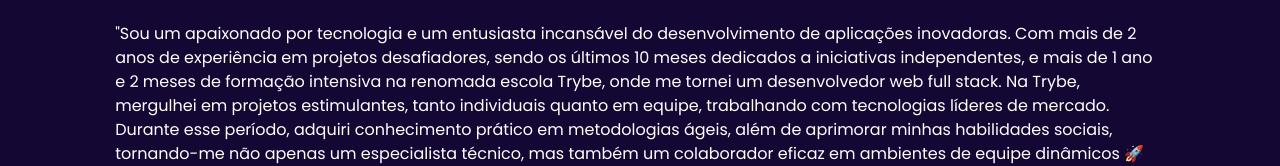
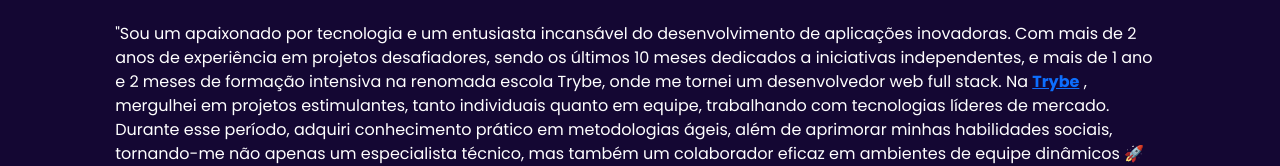
Before and after one commit to AlexyOliveira/AlexyOliveira.github.io, a React (Vite) app: page / in a window 1280 px wide. Shown: the part 1128-1294 px from the top of the page. Built offline with nearby package versions, Linux system fonts and the light colour scheme.

Commit message:
Update About.jsx

```diff
--- a/src/components/About.jsx
+++ b/src/components/About.jsx
@@ -26,7 +26,9 @@ export default function About() {
 
 "Sou um apaixonado por tecnologia e um entusiasta incansável do desenvolvimento de aplicações inovadoras. Com mais de 2 anos de experiência em projetos desafiadores, sendo os últimos 10 meses dedicados a iniciativas independentes, e mais de 1 ano e 2 meses de formação intensiva na renomada escola Trybe, onde me tornei um desenvolvedor web full stack.
 
-Na Trybe, mergulhei em projetos estimulantes, tanto individuais quanto em equipe, trabalhando com tecnologias líderes de mercado. Durante esse período, adquiri conhecimento prático em metodologias ágeis, além de aprimorar minhas habilidades sociais, tornando-me não apenas um especialista técnico, mas também um colaborador eficaz em ambientes de equipe dinâmicos 🚀🚀.
+Na <a target="_blank" href="https://www.betrybe.com/">
+            <strong>Trybe</strong>
+          </a>{" "}, mergulhei em projetos estimulantes, tanto individuais quanto em equipe, trabalhando com tecnologias líderes de mercado. Durante esse período, adquiri conhecimento prático em metodologias ágeis, além de aprimorar minhas habilidades sociais, tornando-me não apenas um especialista técnico, mas também um colaborador eficaz em ambientes de equipe dinâmicos 🚀🚀.
 
 Minhas habilidades abrangem o desenvolvimento full stack, com expertise em tecnologias essenciais, como React.js, React Native, JavaScript, Redux, HTML, CSS, Jest/RTL, TypeScript, MySQL, Bootstrap, Node.js e Python. Atualmente, estou imerso no universo do desenvolvimento de aplicativos utilizando React Native, explorando os limites da criação de experiências mobile envolventes e eficientes.
 
```
